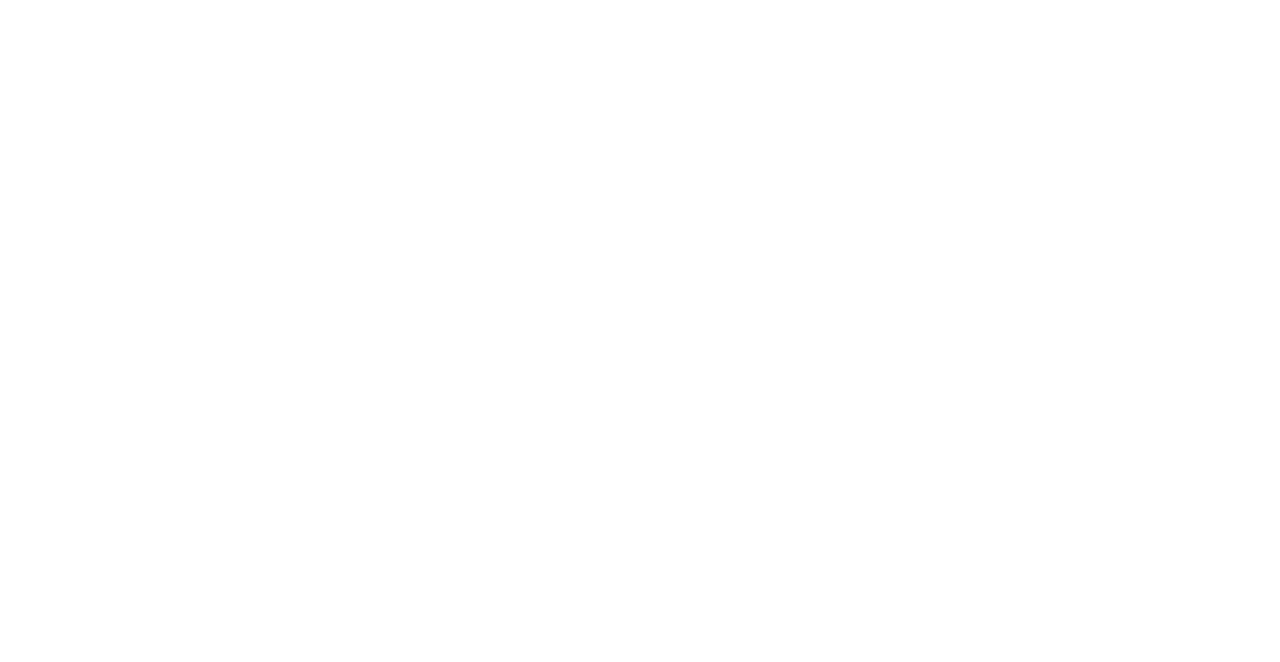
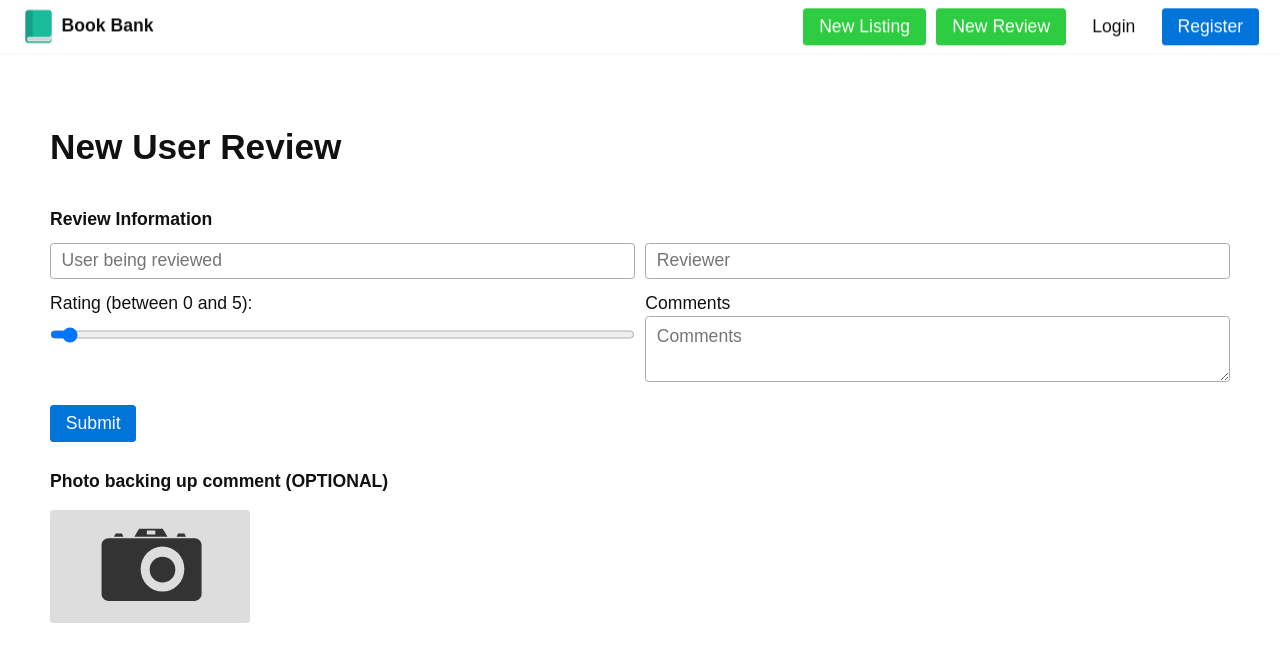
Before and after one commit to tehp/book-bank, a React (Create React App) app in the folder frontend/: page /new-review in a window 1280 px wide. Shown: the top 662 px of the page. Built offline with nearby package versions, Linux system fonts and the light colour scheme.

Commit message:
Added NewUserReview and UserReview pages

```diff
--- a/frontend/src/components/Nav.js
+++ b/frontend/src/components/Nav.js
@@ -21,6 +21,9 @@
             <Link class="button success" to="/newlisting">
               New Listing
             </Link>
+            <Link class="button success" to="/new-review">
+              New Review
+            </Link>
             <Link class="pseudo button" to="/login">
               Login
             </Link>
--- a/frontend/src/index.js
+++ b/frontend/src/index.js
@@ -9,6 +9,8 @@
 import RegisterPage from "./pages/Register";
 import NewListingPage from "./pages/NewListing";
 import ListingPage from "./pages/Listing";
+import NewUserReview from "./pages/NewUserReview";
+import UserReviewPage from "./pages/UserReview";
 
 import reportWebVitals from "./reportWebVitals";
 
@@ -20,6 +22,8 @@
       <Route exact path="/register" component={RegisterPage} />
       <Route exact path="/newlisting" component={NewListingPage} />
       <Route exact path="/listing/:id" component={ListingPage} />
+      <Route exact path="/new-review" component={NewUserReview} />
+      <Route exact path="/user-reviews" component={UserReviewPage} />
     </Switch>
   </Router>,
   document.getElementById("root")
--- /dev/null
+++ b/frontend/src/pages/NewUserReview.js
@@ -0,0 +1,101 @@
+import React, {useEffect, useState} from 'react';
+import Nav from "../components/Nav";
+import { Link, useHistory } from "react-router-dom";
+import config from "../config.json";
+
+function NewUserReview() {
+  const [username, setUsername] = useState('')
+  const [reviewer, setReviewer] = useState('')
+  const [rating, setRating] = useState(0)
+  const [comment, setComment] = useState('')
+  const history = useHistory();
+
+  function handleSubmit(event) {
+      const apiUrl = config.api.url + '/user-review';
+      fetch(apiUrl, {
+          method: "POST",
+          headers: {
+              "Accept": "application/json",
+              "Content-Type": "application/json",
+              "Access-Control-Allow-Origin": "*",
+          },
+          body: JSON.stringify({
+              'Username': username,
+              'Reviewer': reviewer,
+              'Rating': rating,
+              'Comment': comment}),
+      }).then(res => {
+          if (res.statusCode === 200) {
+              console.log("Success")
+              history.push("/user-review/" + res.body.ReviewID)
+          }
+
+      }).catch(err => console.log(err))
+      event.preventDefault();
+  }
+
+  return (
+      <div className="App">
+          <Nav/>
+          <div className="content">
+              <h1>New User Review</h1>
+              <h4>Review Information</h4>
+
+              <form className="flex two-800 one" onSubmit={handleSubmit}>
+                  <label>
+                      <input
+                          type="text"
+                          value={username}
+                          name="username"
+                          onChange={event => setUsername(event.target.value)}
+                          placeholder="User being reviewed"
+                      />
+                  </label>
+                  <label>
+                      <input
+                          type="text"
+                          value={reviewer}
+                          name="reviewer"
+                          onChange={event => setReviewer(event.target.value)}
+                          placeholder="Reviewer"
+                      />
+                  </label>
+                  <div>
+                  <label>Rating (between 0 and 5):</label>
+                      <input
+                          type="range"
+                          value={rating}
+                          name="rating"
+                          min="0"
+                          max="5"
+                          step="1"
+                          onChange={event => setRating(Number(event.target.value))}
+                          placeholder="Rating 1-5"
+                      />
+                  </div>
+                  <div>
+                  <label>Comments</label>
+                      <textarea
+                          value={comment}
+                          name="comment"
+                          onChange={event => setComment(event.target.value)}
+                          placeholder="Comments"
+                      />
+                  </div>
+                  <div>
+                      <input type="submit" value="Submit"/>
+                  </div>
+              </form>
+
+              <h4>Photo backing up comment (OPTIONAL)</h4>
+              <div style={{width: 200}}>
+                  <label className="dropimage">
+                      <input title="Drop image or click me" type="file"/>
+                  </label>
+              </div>
+          </div>
+      </div>
+  )
+}
+
+export default NewUserReview;
--- /dev/null
+++ b/frontend/src/pages/UserReview.js
@@ -0,0 +1,17 @@
+import React, {useEffect, useState} from 'react';
+import Nav from "../components/Nav";
+import { Link } from "react-router-dom";
+
+function UserReview() {
+
+  useEffect(() => {
+  }, [])
+
+  return (
+      <div className="App">
+        <Nav />
+      </div>
+  )
+}
+
+export default UserReview;
```
Also changed, not shown: 1 other file (tests, documents, lock files or other folders).
